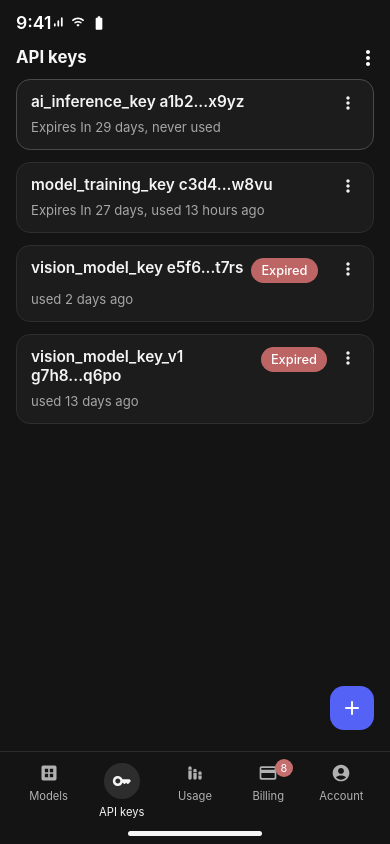
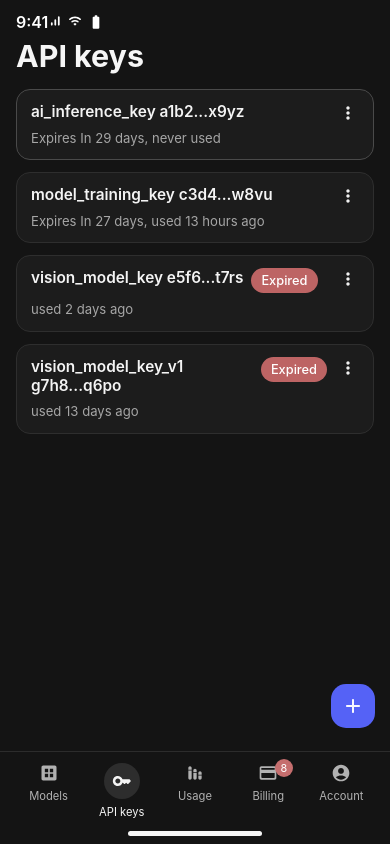
Before and after one commit to krylatkin/test-task-api-keys, a React (Vite) app: page / in a window 390 px wide. Built offline with nearby package versions, Linux system fonts and the light colour scheme.

Commit message:
Style Fixes

```diff
--- a/src/App.css
+++ b/src/App.css
@@ -221,7 +221,6 @@
 .page-surface {
   border: 1px solid #343434;
   border-radius: 16px;
-  overflow: hidden;
 }
 
 .table-wrap {
@@ -495,13 +494,13 @@
 
   .mobile-header {
     display: grid;
-    gap: 12px;
+    gap: 8px;
     padding: 12px 16px 0;
   }
 
   .mobile-statusbar__time {
     color: #ffffff;
-    font-size: 1.1rem;
+    font-size: 1rem;
     font-weight: 600;
   }
 
@@ -514,8 +513,9 @@
   .mobile-header__page {
     margin: 0;
     color: #f6f6f6;
-    font-size: 1.05rem;
+    font-size: 1.9rem;
     font-weight: 700;
+    line-height: 1.1;
   }
 
   .mobile-header__button {
@@ -525,7 +525,7 @@
   }
 
   .app-shell__content {
-    padding: 10px 16px 122px;
+    padding: 16px 16px 122px;
   }
 
   .page {
@@ -619,15 +619,15 @@
 
   .mobile-create {
     position: fixed;
-    right: 16px;
-    bottom: 114px;
+    right: 15px;
+    bottom: 116px;
     z-index: 4;
     display: inline-flex;
     width: 44px;
     height: 44px;
     justify-content: center;
     padding: 0;
-    border-radius: 14px;
+    border-radius: 15px;
   }
 
   .mobile-nav {
--- a/src/shared/layout/AppShell.tsx
+++ b/src/shared/layout/AppShell.tsx
@@ -4,7 +4,6 @@ import CreditCardRounded from '@mui/icons-material/CreditCardRounded'
 import DatasetRounded from '@mui/icons-material/DatasetRounded'
 import KeyRounded from '@mui/icons-material/KeyRounded'
 import MenuBookRounded from '@mui/icons-material/MenuBookRounded'
-import MoreVertRounded from '@mui/icons-material/MoreVertRounded'
 import PaidRounded from '@mui/icons-material/PaidRounded'
 import SettingsRounded from '@mui/icons-material/SettingsRounded'
 import SportsEsportsRounded from '@mui/icons-material/SportsEsportsRounded'
@@ -127,13 +126,6 @@ export function AppShell({ children }: AppShellProps) {
 
           <div className="mobile-header__main">
             <h1 className="mobile-header__page">API keys</h1>
-            <button
-              type="button"
-              className="mobile-header__button"
-              aria-label="More options"
-            >
-              <MoreVertRounded />
-            </button>
           </div>
         </header>
 
```
